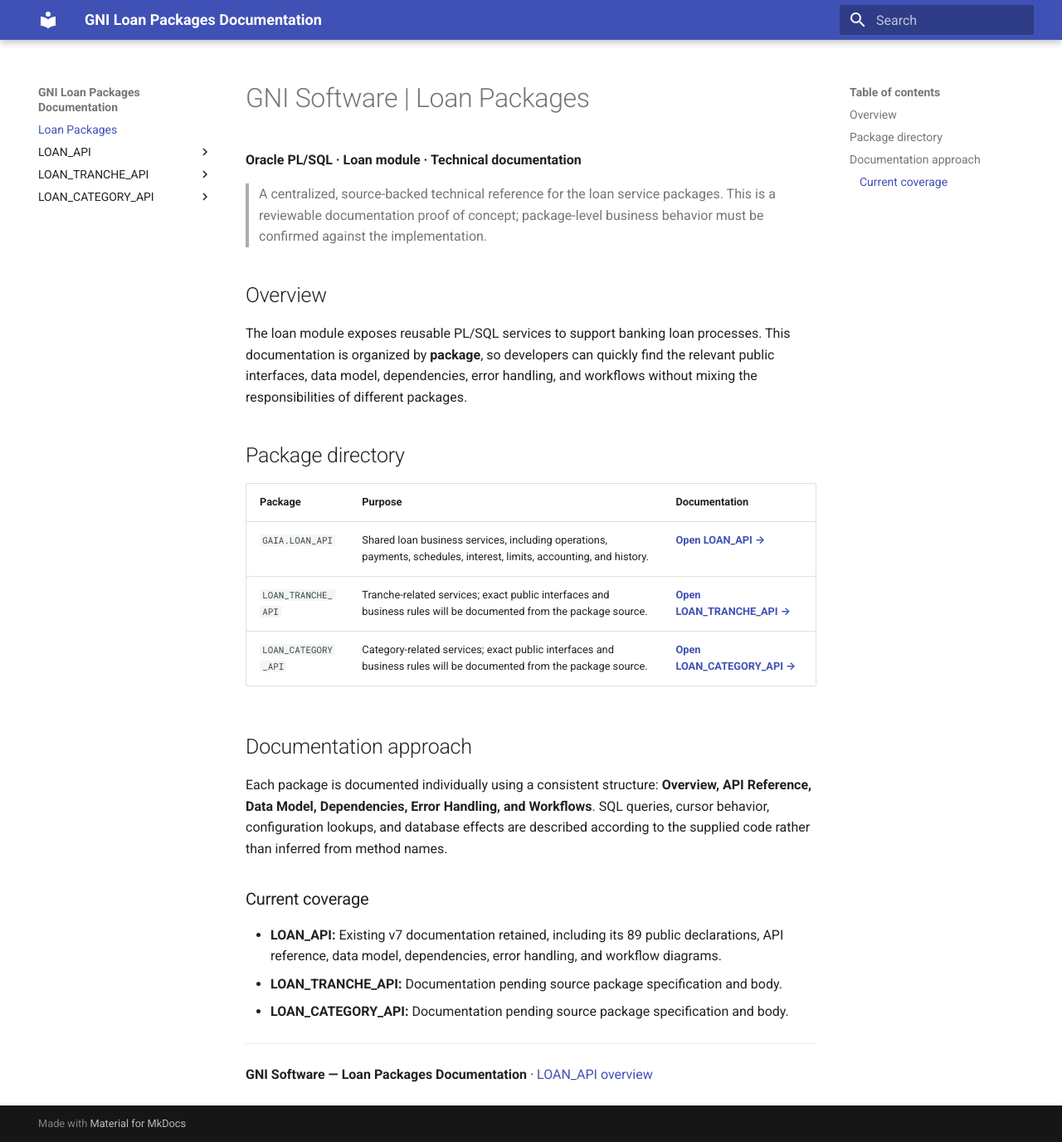
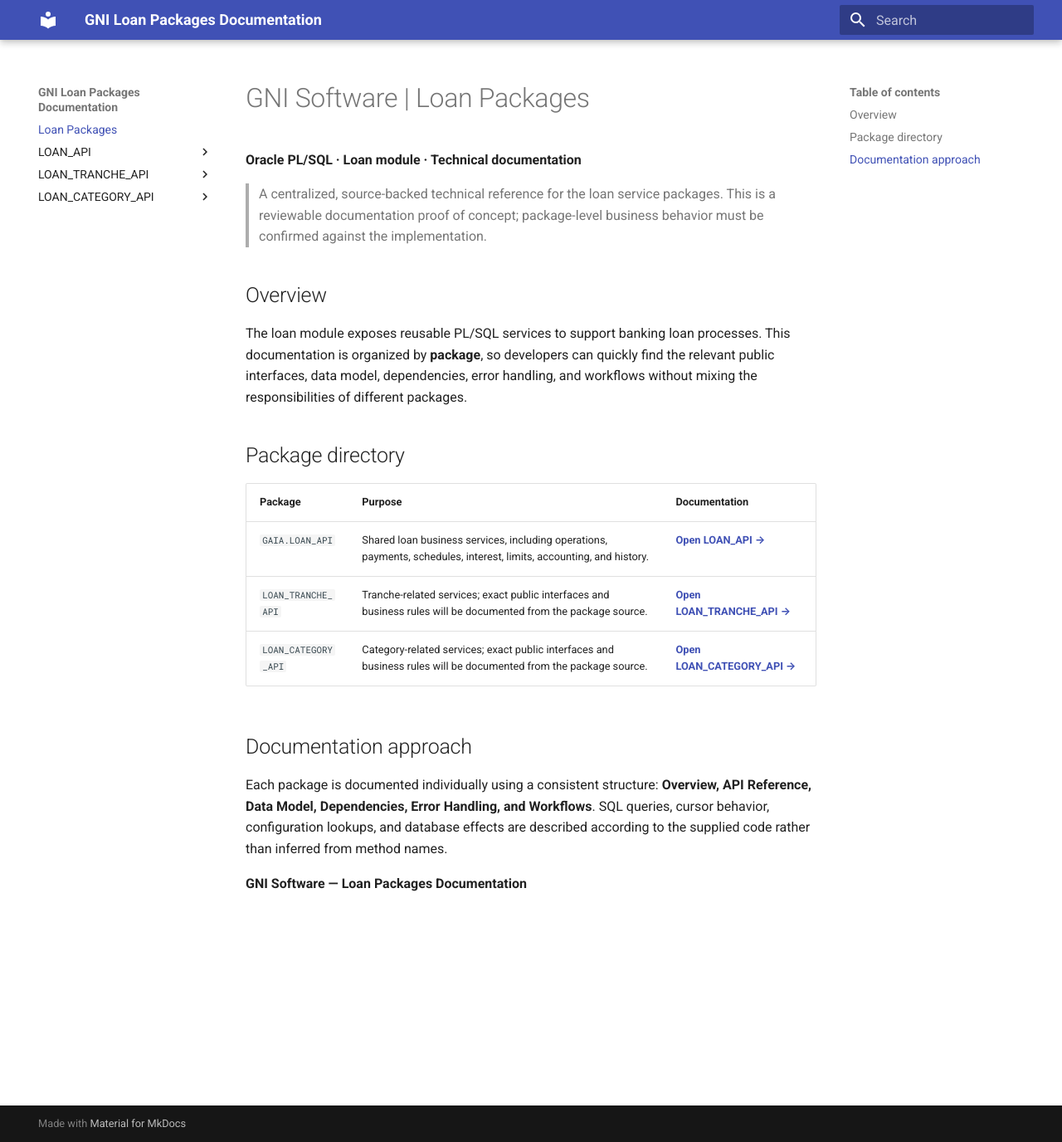
Before and after one commit to SadayCb/gni-documentation-poc8.0, an MkDocs documentation site: the page built from docs/index.md, in a window 1280 px wide and 1376 px high. Shown: the whole window at 83% size. Built offline with MkDocs 1.6.1 and Material for MkDocs 9.7.7, drawn with Linux system fonts in a browser that asks for light colours.

Commit message:
Update index.md

```diff
--- a/docs/index.md
+++ b/docs/index.md
@@ -20,12 +20,4 @@ The loan module exposes reusable PL/SQL services to support banking loan process
 
 Each package is documented individually using a consistent structure: **Overview, API Reference, Data Model, Dependencies, Error Handling, and Workflows**. SQL queries, cursor behavior, configuration lookups, and database effects are described according to the supplied code rather than inferred from method names.
 
-### Current coverage
-
-- **LOAN_API:** Existing v7 documentation retained, including its 89 public declarations, API reference, data model, dependencies, error handling, and workflow diagrams.
-- **LOAN_TRANCHE_API:** Documentation pending source package specification and body.
-- **LOAN_CATEGORY_API:** Documentation pending source package specification and body.
-
----
-
-**GNI Software — Loan Packages Documentation** · [LOAN_API overview](loan-api.md)
+**GNI Software — Loan Packages Documentation**
```
